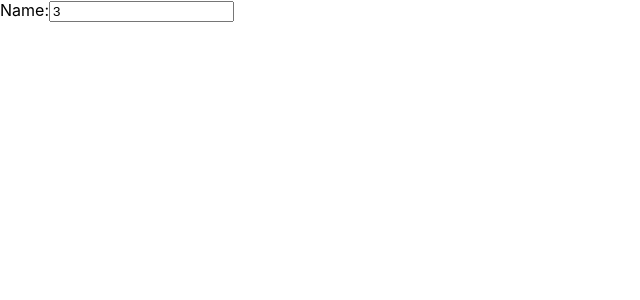
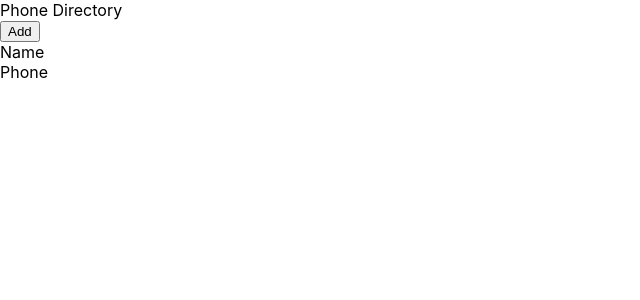
Before and after one commit to SandeepKumar377/Phone-Directory-ReactJSApp, a React (Create React App) app: page / in a window 1280 px wide. Shown: the top 300 px of the page, without its empty margins (0-640 px from the left). Built offline with nearby package versions, Linux system fonts and the light colour scheme.

Commit message:
add header using component

```diff
--- a/src/App.js
+++ b/src/App.js
@@ -1,23 +1,17 @@
 import React, { Component } from 'react';
+import Header from "./Header"
 
 class App extends Component{
   render() {
-    let x=1;
-    let y=2;
     return (
       <div>
-        {/* <div className="header">
-          Phone Directory
-        </div>
+        <Header/>
         <button> Add </button>
         <div>
           <span>Name</span> <br/>
           <span>Phone</span>
-        </div> */}
-        <label htmlFor="name">Name:</label>
-        <input type="text" defaultValue={x+y} placeholder="Enter here" />
-
-      </div>
+        </div>
+        </div>
     );
   }
 }
--- /dev/null
+++ b/src/Header.js
@@ -0,0 +1,21 @@
+import React from 'react';
+
+const Header = function(){
+    return(
+        <div className="header">
+          Phone Directory
+        </div>
+    )
+}
+
+// class Header extends Component{
+//     render(){
+//         return(
+//             <div className="header">
+//                Phone Directory
+//             </div>
+//         )
+//     }
+// }
+
+export default Header;
```
